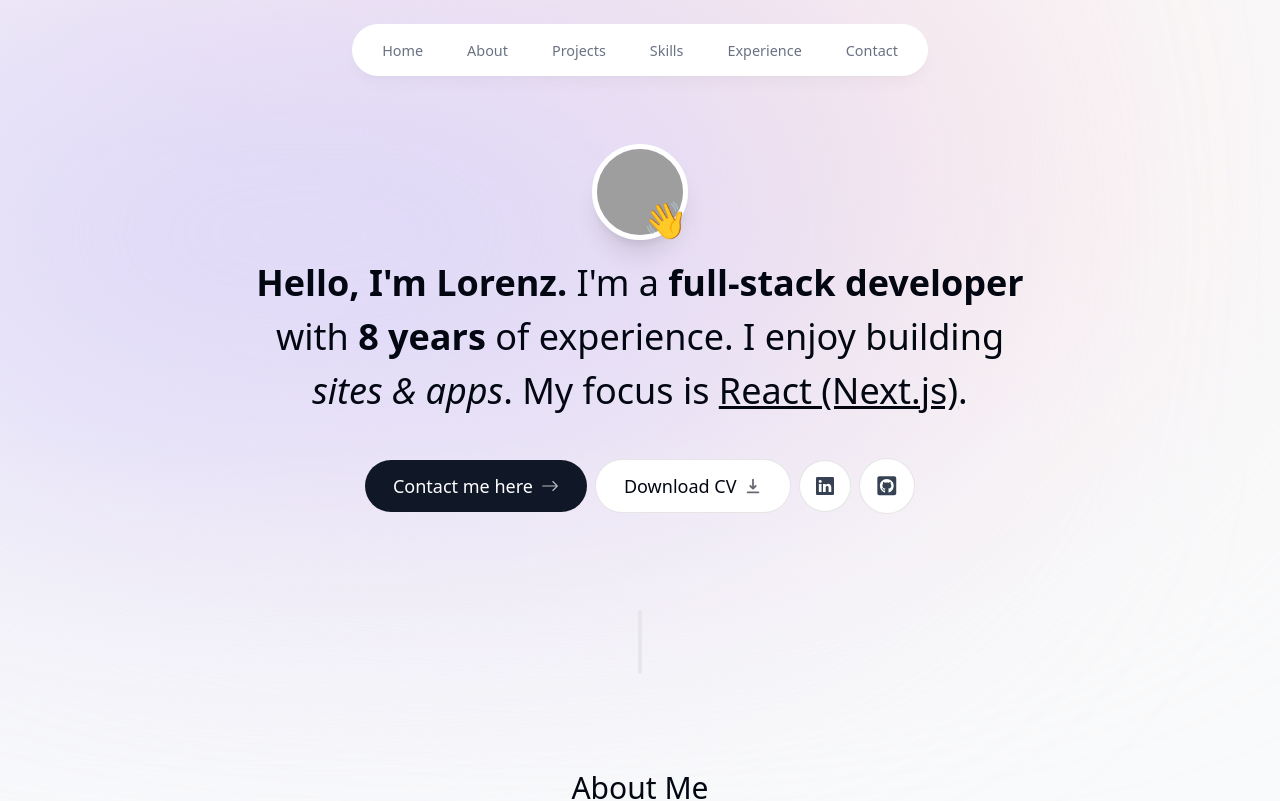
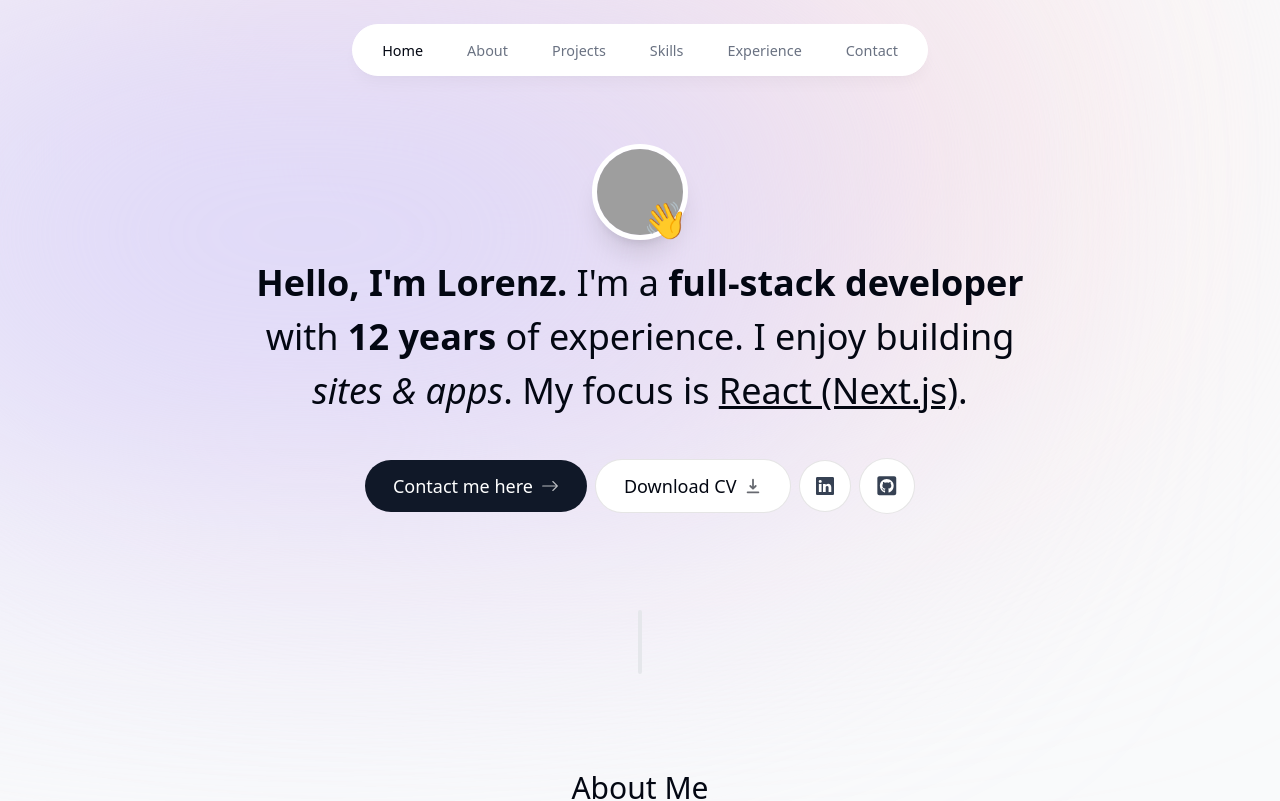
Before and after one commit to AdaLollA/portfolio, a Next.js app: page / in a window 1280 px wide. Shown: the top 801 px of the page. Built offline with nearby package versions, Linux system fonts and the light colour scheme; grey boxes are pictures that could not be loaded.

Commit message:
clsx init

```diff
--- a/components/header.tsx
+++ b/components/header.tsx
@@ -1,10 +1,13 @@
 'use client'
 
 import { links } from "@/lib/data";
+import clsx from "clsx";
 import { motion } from "framer-motion";
 import Link from "next/link";
+import { useState } from "react";
 
 export default function Header() {
+    const [activeSection, setActiveSection] = useState('Home');
     return (
         <header className="z-[999] relative">
             <motion.div className="fixed top-0 left-1/2 h-[4.5rem] w-full rounded-none border border-white border-opacity-40 bg-white bg-opacity-80 shadow-lg shadow-black/[0.03] backdrop-blur-[0.5rem] sm:top-6 sm:h-[3.25rem] sm:w-[36rem] sm:rounded-full"
@@ -23,7 +26,8 @@ export default function Header() {
                                 animate={{ y: 0, opacity: 1 }}>
                                 <Link
                                     href={link.hash}
-                                    className="w-full items-center flex justify-center p-3 hover:text-gray-950 transition">
+                                    className={clsx("w-full items-center flex justify-center p-3 hover:text-gray-950 transition",
+                                        { 'text-gray-950': activeSection === link.name })}>
                                     {link.name}
                                 </Link>
                             </motion.li>
--- a/components/intro.tsx
+++ b/components/intro.tsx
@@ -42,7 +42,7 @@ export default function Intro() {
                 className="mb-10 mt-4 px-4 text-2xl font-medium !leading-[1.5] sm:text-4xl">
                 <span className="font-bold">Hello, I'm Lorenz.</span> I'm a{" "}
                 <span className="font-bold">full-stack developer</span> with{" "}
-                <span className="font-bold">8 years</span> of experience. I enjoy
+                <span className="font-bold">{new Date().getFullYear() - 2013} years</span> of experience. I enjoy
                 building <span className="italic">sites & apps</span>. My focus is{" "}
                 <span className="underline">React (Next.js)</span>.
             </motion.h1>
--- a/package.json
+++ b/package.json
@@ -9,6 +9,7 @@
     "lint": "eslint"
   },
   "dependencies": {
+    "clsx": "^2.1.1",
     "framer-motion": "^12.23.22",
     "next": "15.5.4",
     "react": "19.1.0",
```
Also changed, not shown: 1 other file (tests, documents, lock files or other folders).
